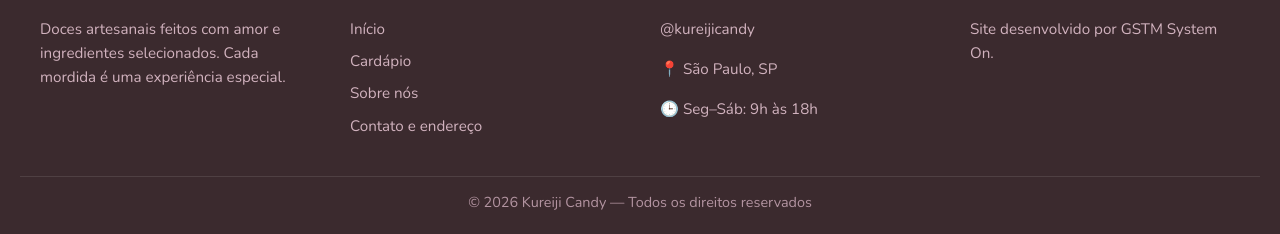
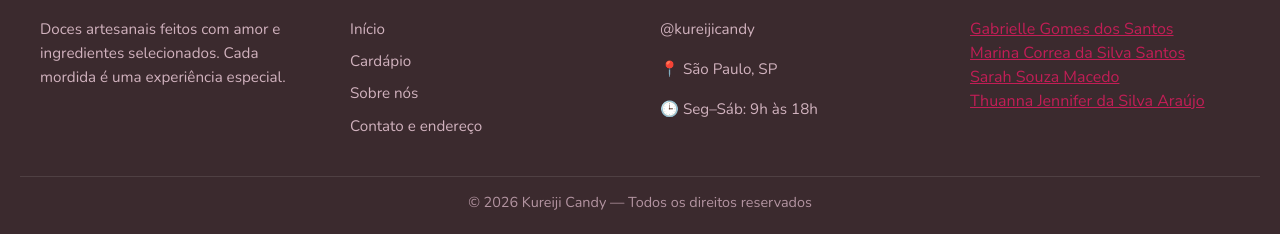
Before and after one commit to hiSarah-git/kureiji, a plain HTML site: page index.html in a window 1280 px wide. Shown: the part 1629-1863 px from the top of the page. Drawn offline with nearby package versions, Linux system fonts and the light colour scheme.

Commit message:
Add developer names to footer section
Updated footer to include developer names with links.

```diff
--- a/index.html
+++ b/index.html
@@ -175,10 +175,14 @@
         <p>🕒 Seg–Sáb: 9h às 18h</p>
       </div>
 
-      <div class="footer-coluna">
-        <h3>Desenvolvedoras</h3>
-        <p>Site desenvolvido por GSTM System On.</p>
-      </div>
+         <div class="footer-coluna">
+                <h3>Desenvolvedoras</h3>
+                <a href="#" class="btn-solid theme-primary">Gabrielle Gomes dos Santos</a></br>
+                <a href="#" class="btn-solid theme-primary">Marina Correa da Silva Santos</a></br>
+                <a href="#" class="btn-solid theme-primary">Sarah Souza Macedo</a></br>
+                <a href="#" class="btn-solid theme-primary">Thuanna Jennifer da Silva Araújo</a>
+
+            </div>
 
     </div>
 
```
